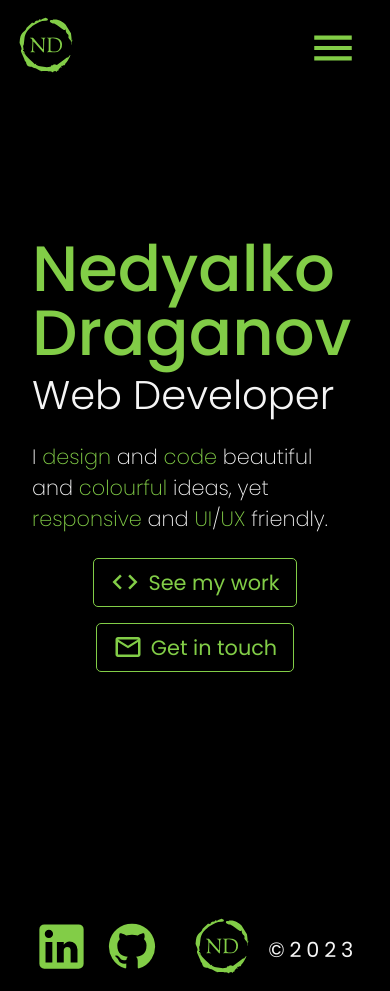
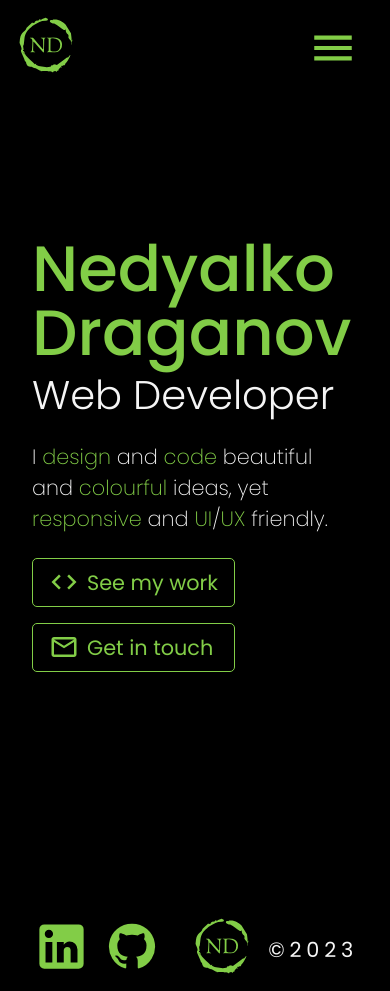
Before and after one commit to NDraganov/nedyalko-draganov, a Next.js app: page / in a window 390 px wide. Built offline with nearby package versions, Linux system fonts and the light colour scheme.

Commit message:
Change styles for home links to align them on left for mobile

```diff
--- a/components/home-page/home-links.jsx
+++ b/components/home-page/home-links.jsx
@@ -8,12 +8,16 @@ const HomeLinks = () => {
   return (
     <Fragment>
       <div className={classes.buttons}>
+        <div>
           <Link href="/portfolio" title="See my work">
             <Code sx={{ fontSize: 30 }} /> See my work
           </Link>
+        </div>
+        <div>
           <Link href="mailto:nedyalkodraganov90@gmail.com" title="Get in touch">
             <MailOutline sx={{ fontSize: 30 }} /> Get in touch
           </Link>
+        </div>
       </div>
     </Fragment>
   );
--- a/components/home-page/home-links.module.css
+++ b/components/home-page/home-links.module.css
@@ -1,12 +1,13 @@
 .buttons {
   display: flex;
-  align-items: center;
+  align-items: left;
   gap: 1rem;
+  width: fit-content;
   margin-top: 1.5rem;
   animation-name: up;
   animation-duration: 3s;
 }
-.buttons a {
+.buttons div a {
   display: flex;
   align-items: center;
   gap: 0.5rem;
@@ -17,14 +18,14 @@
   padding: 0.5rem 1rem;
   text-decoration: none;
 }
-.buttons a:hover {
+.buttons div a:hover {
   color: var(--light-grey);
   border: 1px solid var(--neon-green);
 }
-.buttons a svg {
+.buttons div a svg {
   color: var(--dark-green);
 }
-.buttons a:hover svg {
+.buttons div a:hover svg {
   color: var(--neon-green);
 }
 
--- a/pages/index.module.css
+++ b/pages/index.module.css
@@ -1,6 +1,6 @@
 .home {
   display: grid;
-  place-content: center;
+  place-items: center;
   min-height: 100vh;
   margin: 5rem 5rem;
 }
```
Lines whose indentation alone changed are shown as unchanged.
